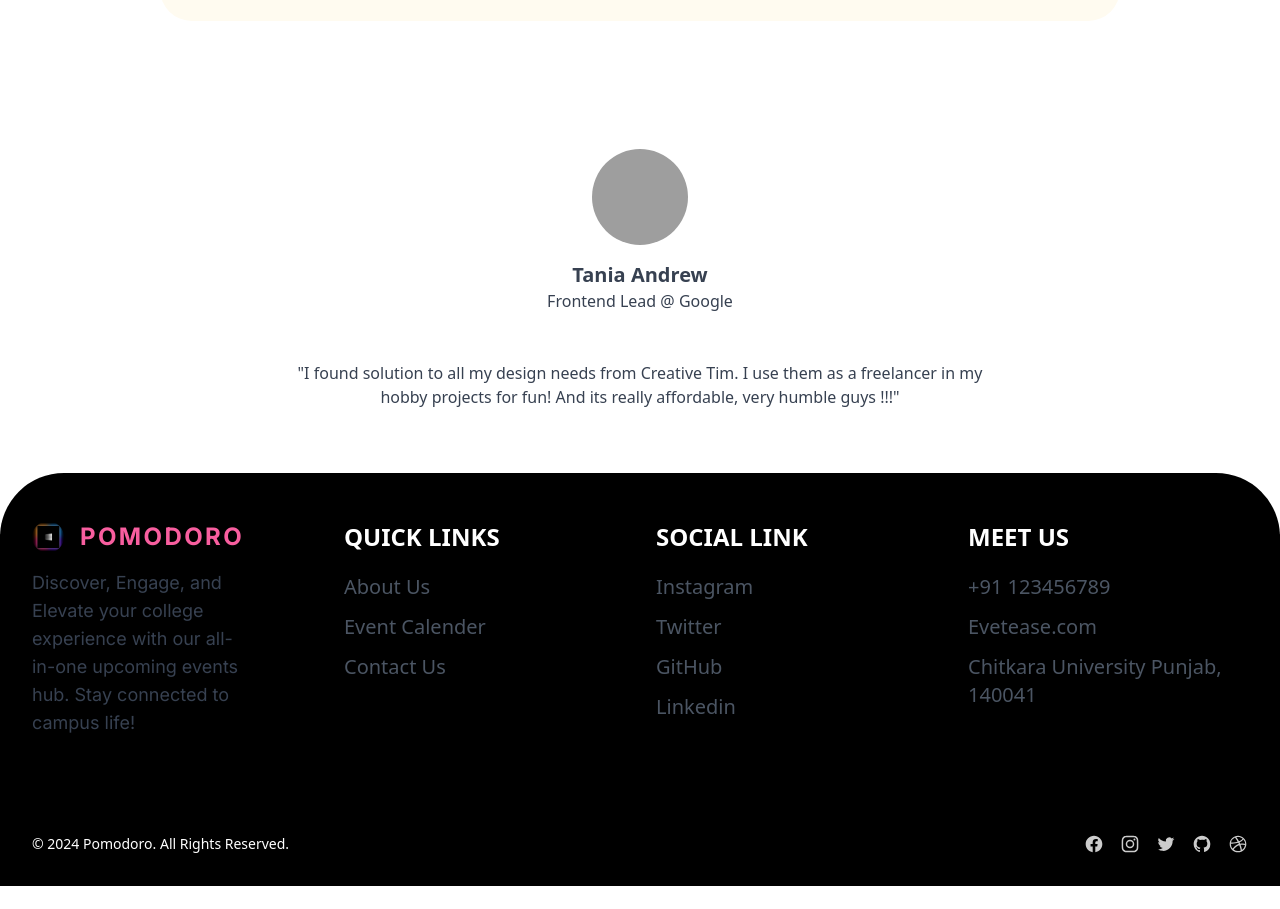
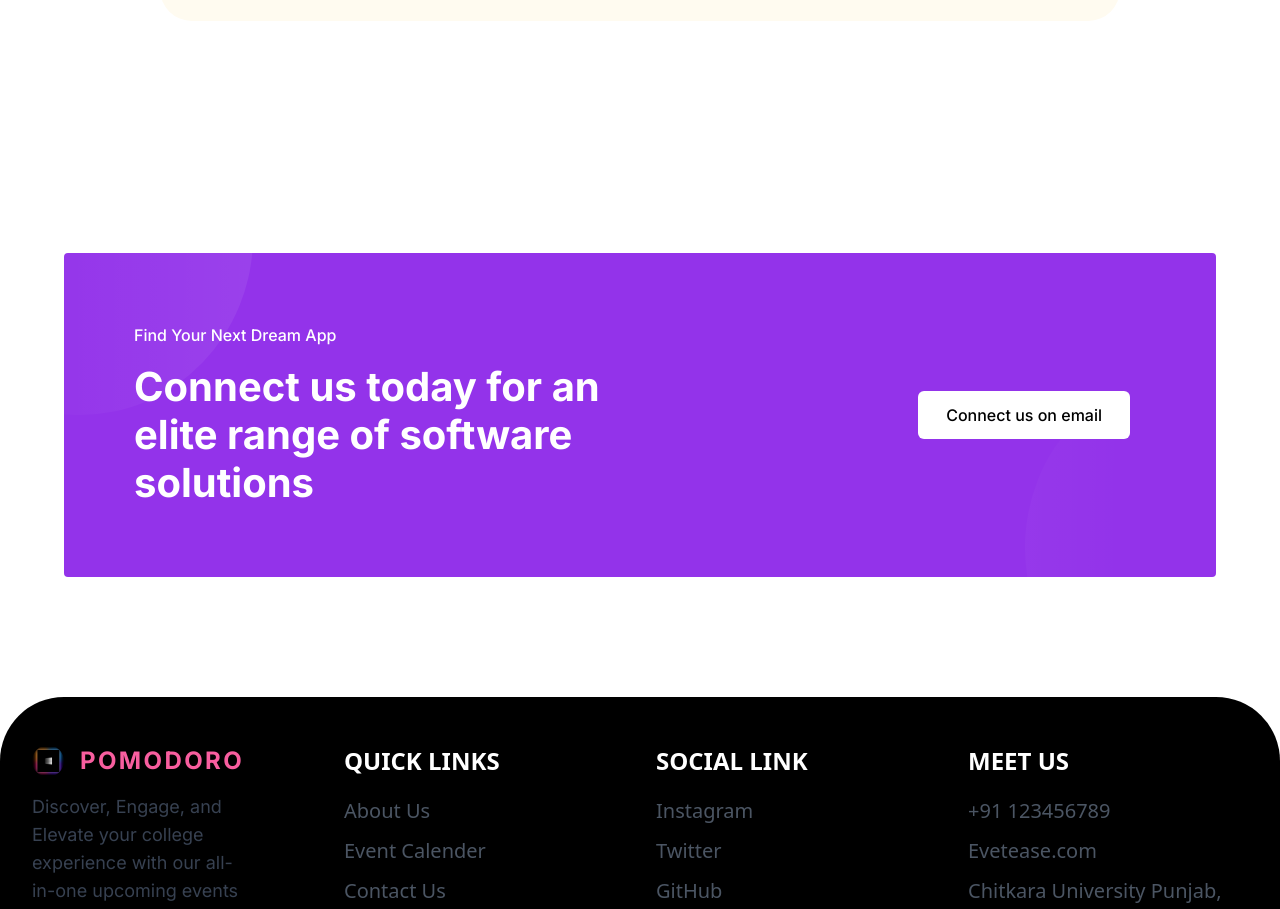
Before and after one commit to Sa2003hil/LevelHeaded-burnout-relief-webapp, a Next.js app: page / in a window 1280 px wide. Shown: the part 1499-2408 px from the top of the page. Before the commit the page ends 2385 px from the top, so only its background shows below. Built offline with nearby package versions, Linux system fonts and the light colour scheme; grey boxes are pictures that could not be loaded.

Commit message:
Feat : Added cta section + Favicon name

```diff
--- a/app/layout.js
+++ b/app/layout.js
@@ -9,7 +9,7 @@ import { AuthProvider } from '@/context/authContext'
 const inter = Inter({ subsets: ['latin'] })
 
 export const metadata = {
-  title: 'Eventease',
+  title: 'Pomodoro',
   description: 'Generated by create next app',
 }
 
--- a/app/page.js
+++ b/app/page.js
@@ -3,6 +3,7 @@ import Section1 from '@/components/Section1'
 // import Footer from '@/components/Footer'
 import SubscribeNew from '@/components/Subscribe'
 import Reviews from '@/components/Crousel'
+import Cta from '@/components/Cta'
 
 export default function Home() {
   return (
@@ -13,12 +14,12 @@ export default function Home() {
       <div className='h-full w-screen px-40'>
         <SubscribeNew />
       </div>
-      <div className=' h-full w-screen m-auto justify-center mb-10 flex px-40'>
+      {/* <div className=' h-full w-screen m-auto justify-center mb-10 flex px-40'>
         <Reviews />
+      </div> */}
+      <div className="flex w-[90%]">
+        <Cta />
       </div>
-      {/* <div className="h-full w-screen">
-        <Footer />
-      </div> */}
     </div>
   )
 }
--- /dev/null
+++ b/components/Cards.js
@@ -0,0 +1,34 @@
+import {
+    Card,
+    CardHeader,
+    CardBody,
+    CardFooter,
+    Typography,
+    Button,
+} from "@material-tailwind/react";
+
+export function CardDefault() {
+    return (
+        <Card className="mt-6 w-96">
+            <CardHeader color="blue-gray" className="relative h-56">
+                <img
+                    src="https://images.unsplash.com/photo-1540553016722-983e48a2cd10?ixlib=rb-1.2.1&ixid=MnwxMjA3fDB8MHxwaG90by1wYWdlfHx8fGVufDB8fHx8&auto=format&fit=crop&w=800&q=80"
+                    alt="card-image"
+                />
+            </CardHeader>
+            <CardBody>
+                <Typography variant="h5" color="blue-gray" className="mb-2">
+                    UI/UX Review Check
+                </Typography>
+                <Typography>
+                    The place is close to Barceloneta Beach and bus stop just 2 min by
+                    walk and near to &quot;Naviglio&quot; where you can enjoy the main
+                    night life in Barcelona.
+                </Typography>
+            </CardBody>
+            <CardFooter className="pt-0">
+                <Button>Read More</Button>
+            </CardFooter>
+        </Card>
+    );
+}
--- /dev/null
+++ b/components/Cta.js
@@ -0,0 +1,102 @@
+import React from "react";
+
+const Cta = () => {
+    return (
+        <>
+            <section className="py-20 lg:py-[120px] bg-white" id="contact">
+                <div className="container mx-auto">
+                    <div className="relative z-10 overflow-hidden rounded bg-purple-600 py-12 px-8 md:p-[70px]">
+                        <div className="flex flex-wrap items-center -mx-4">
+                            <div className="w-full px-4 lg:w-1/2">
+                                <span className="block mb-4 text-base font-medium text-white">
+                                    Find Your Next Dream App
+                                </span>
+                                <h2 className="mb-6 text-3xl font-bold leading-tight text-white sm:mb-8 sm:text-[40px]/[48px] lg:mb-0">
+                                    <span className="xs:block"> Connect us today for</span>
+                                    <span> an elite range of software solutions</span>
+                                </h2>
+                            </div>
+                            <div className="w-full px-4 lg:w-1/2">
+                                <div className="flex flex-wrap lg:justify-end">
+
+                                    <a
+                                        href="mailto:team@thexitingway.com"
+                                        className="inline-flex py-3 my-1 mr-4 text-base font-medium transition bg-white rounded-md hover:bg-shadow-1 text-primary px-7"
+                                    >
+                                        Connect us on email
+                                    </a>
+                                </div>
+                            </div>
+                        </div>
+
+                        <div>
+                            <span className="absolute top-0 left-0 z-[-1]">
+                                <svg
+                                    width="189"
+                                    height="162"
+                                    viewBox="0 0 189 162"
+                                    fill="none"
+                                    xmlns="http://www.w3.org/2000/svg"
+                                >
+                                    <ellipse
+                                        cx="16"
+                                        cy="-16.5"
+                                        rx="173"
+                                        ry="178.5"
+                                        transform="rotate(180 16 -16.5)"
+                                        fill="url(#paint0_linear)"
+                                    />
+                                    <defs>
+                                        <linearGradient
+                                            id="paint0_linear"
+                                            x1="-157"
+                                            y1="-107.754"
+                                            x2="98.5011"
+                                            y2="-106.425"
+                                            gradientUnits="userSpaceOnUse"
+                                        >
+                                            <stop stopColor="white" stopOpacity="0.07" />
+                                            <stop offset="1" stopColor="white" stopOpacity="0" />
+                                        </linearGradient>
+                                    </defs>
+                                </svg>
+                            </span>
+                            <span className="absolute bottom-0 right-0 z-[-1]">
+                                <svg
+                                    width="191"
+                                    height="208"
+                                    viewBox="0 0 191 208"
+                                    fill="none"
+                                    xmlns="http://www.w3.org/2000/svg"
+                                >
+                                    <ellipse
+                                        cx="173"
+                                        cy="178.5"
+                                        rx="173"
+                                        ry="178.5"
+                                        fill="url(#paint0_linear)"
+                                    />
+                                    <defs>
+                                        <linearGradient
+                                            id="paint0_linear"
+                                            x1="-3.27832e-05"
+                                            y1="87.2457"
+                                            x2="255.501"
+                                            y2="88.5747"
+                                            gradientUnits="userSpaceOnUse"
+                                        >
+                                            <stop stopColor="white" stopOpacity="0.07" />
+                                            <stop offset="1" stopColor="white" stopOpacity="0" />
+                                        </linearGradient>
+                                    </defs>
+                                </svg>
+                            </span>
+                        </div>
+                    </div>
+                </div>
+            </section>
+        </>
+    );
+};
+
+export default Cta;
```
